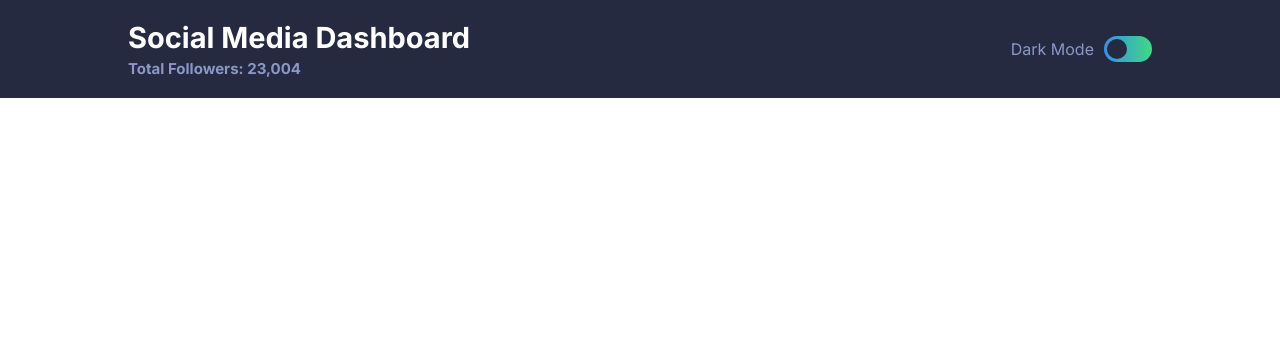
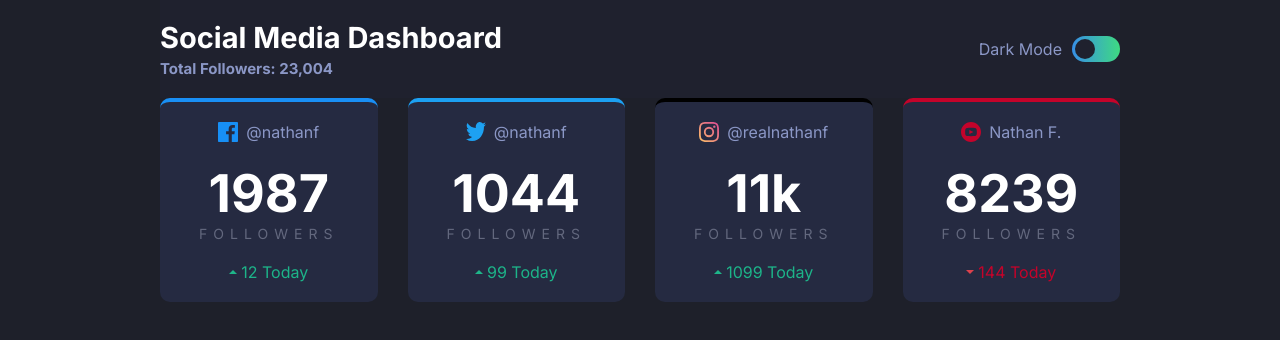
Before and after one commit to Harshil-0707/social-media-dashboard-with-theme-switcher-master, a plain HTML site: page index.html in a window 1280 px wide. Drawn offline with Linux system fonts and the light colour scheme.

Commit message:
initial commit

```diff
--- a/index.html
+++ b/index.html
@@ -15,6 +15,7 @@
   <body>
     <div id="container">
       <header>
+        <div id="header">
           <div id="heading">
             <h1>Social Media Dashboard</h1>
             <div id="followers">Total Followers: 23,004</div>
@@ -25,23 +26,60 @@
               <div id="innerBtn"></div>
             </button>
           </div>
+        </div>
+        <div id="socialMediaInfo">
+          <div class="socialMedia" id="facebook">
+            <div class="appIcon">
+              <img src="./images/icon-facebook.svg" />
+              <div class="mentions">@nathanf</div>
+            </div>
+            <h2>1987</h2>
+            <div class="followers">followers</div>
+            <div class="followerCnt">
+              <img src="./images/icon-up.svg" />
+              <div class="followerCntToday">12 Today</div>
+            </div>
+          </div>
+          <div class="socialMedia" id="twitter">
+            <div class="appIcon">
+              <img src="./images/icon-twitter.svg" />
+              <div class="mentions">@nathanf</div>
+            </div>
+            <h2>1044</h2>
+            <div class="followers">followers</div>
+            <div class="followerCnt">
+              <img src="./images/icon-up.svg" />
+              <div class="followerCntToday">99 Today</div>
+            </div>
+          </div>
+          <div class="socialMedia" id="instagram">
+            <div class="appIcon">
+              <img src="./images/icon-instagram.svg" />
+              <div class="mentions">@realnathanf</div>
+            </div>
+            <h2>11k</h2>
+            <div class="followers">followers</div>
+            <div class="followerCnt">
+              <img src="./images/icon-up.svg" />
+              <div class="followerCntToday">1099 Today</div>
+            </div>
+          </div>
+          <div class="socialMedia" id="YouTube">
+            <div class="appIcon">
+              <img src="./images/icon-youtube.svg" />
+              <div class="mentions">Nathan F.</div>
+            </div>
+            <h2>8239</h2>
+            <div class="followers">followers</div>
+            <div class="followerCnt">
+              <img src="./images/icon-down.svg" />
+              <div class="followerCntToday">144 Today</div>
+            </div>
+          </div>
+        </div>
       </header>
+      <main></main>
     </div>
   </body>
   <script src="main.js"></script>
 </html>
-
-<!--
-   width: 55px;
-  padding: 4px;
-  height: 30px;
-  display: flex;
-  margin: 0 18px;
-  border-radius: 100px;
-  background: linear-gradient(
-    to right,
-    var(--first-Gradient),
-    var(--second-Gradient)
-  );
-  justify-content: space-between;
- -->
--- a/style.css
+++ b/style.css
@@ -20,10 +20,10 @@
   /* Dark Theme */
 
   --White: hsl(0, 0%, 100%);
-  --Very-Dark-Blue: hsl(230, 17%, 14%);
-  --Very-Dark-Blue: hsl(232, 19%, 15%);
-  --Desaturated-Blue: hsl(228, 34%, 66%);
-  --Dark-Desaturated-Blue: hsl(228, 28%, 20%);
+  --Very-Dark-Blue-BG: hsl(230, 17%, 14%);
+  --Very-Dark-Blue-TBG: hsl(232, 19%, 15%);
+  --Desaturated-Blue-text: hsl(228, 34%, 66%);
+  --Dark-Desaturated-Blue-Card-BG: hsl(228, 28%, 20%);
 
   /* Dark Theme Toggle */
   --toggle: linear-gradient(to right, hsl(210, 78%, 56%), hsl(146, 68%, 55%));
@@ -37,14 +37,22 @@
   box-sizing: border-box;
 }
 
+body {
+  background-color: var(--Very-Dark-Blue-BG);
+}
+
+#container {
+  padding-inline: 10rem;
+}
+
 /* Header */
 
-header {
+#container #header {
   display: flex;
-  padding: 20px 8em;
+  padding: 20px 0;
   align-items: center;
   justify-content: space-between;
-  background-color: var(--Dark-Desaturated-Blue);
+  background-color: var(--Very-Dark-Blue-TBG);
 }
 
 h1 {
@@ -56,7 +64,7 @@ h1 {
 #followers {
   font-size: 15px;
   font-weight: 700;
-  color: var(--Desaturated-Blue);
+  color: var(--Desaturated-Blue-text);
 }
 
 #theme {
@@ -66,7 +74,7 @@ h1 {
 
 #themeMode {
   margin-right: 10px;
-  color: var(--Desaturated-Blue);
+  color: var(--Desaturated-Blue-text);
 }
 
 #btn {
@@ -86,5 +94,76 @@ h1 {
   width: 48%;
   height: 100%;
   border-radius: 100%;
-  background-color: var(--Dark-Desaturated-Blue);
+  background-color: var(--Very-Dark-Blue-TBG);
 }
+
+#socialMediaInfo {
+  gap: 30px;
+  display: grid;
+  grid-template-columns: repeat(4, 1fr);
+}
+
+.socialMedia {
+  display: grid;
+  border-radius: 10px;
+  align-items: center;
+  justify-items: center;
+  background-color: var(--Dark-Desaturated-Blue-Card-BG);
+}
+
+#facebook {
+  border-top: 4px solid var(--Facebook);
+}
+
+#twitter {
+  border-top: 4px solid var(--Twitter);
+}
+
+#instagram {
+  border-top: 4px solid #000;
+}
+
+#YouTube {
+  border-top: 4px solid var(--YouTube);
+}
+
+.appIcon {
+  display: flex;
+  margin-block: 20px;
+}
+
+.mentions {
+  margin-left: 8px;
+  color: var(--Desaturated-Blue-text);
+}
+
+h2 {
+  font-size: 52px;
+  color: var(--White);
+}
+
+.followers {
+  font-size: 14px;
+  letter-spacing: 6px;
+  text-transform: uppercase;
+  color: var(--Dark-Grayish-Blue);
+}
+
+.followerCnt {
+  display: flex;
+  margin-block: 20px;
+  align-items: center;
+}
+
+.followerCntToday {
+  margin-left: 4px;
+  color: var(--Lime-Green);
+}
+
+#YouTube .followerCntToday {
+  color: var(--YouTube);
+}
+
+main {
+  background-color: var(--Very-Dark-Blue-BG);
+}
```
Lines whose indentation alone changed are shown as unchanged.
